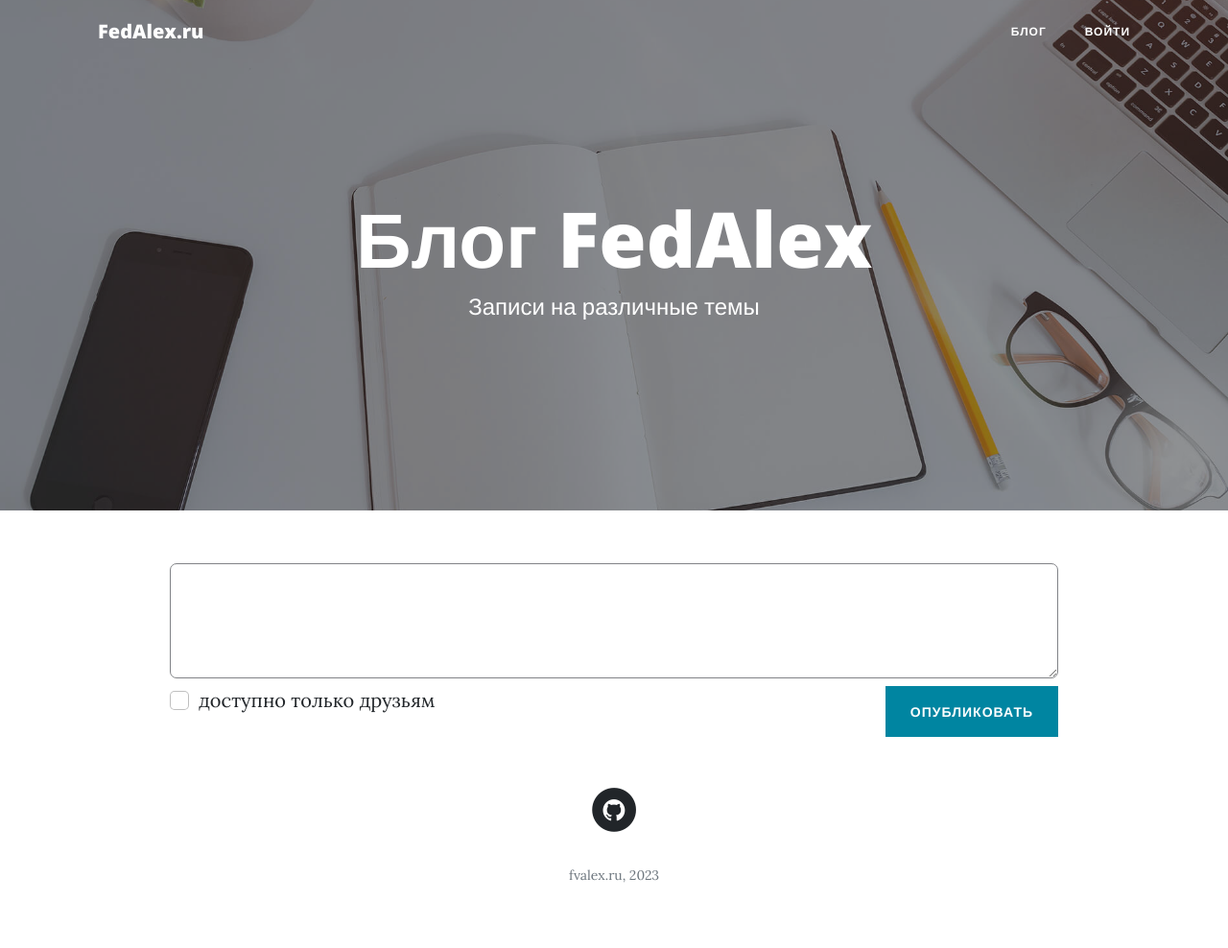
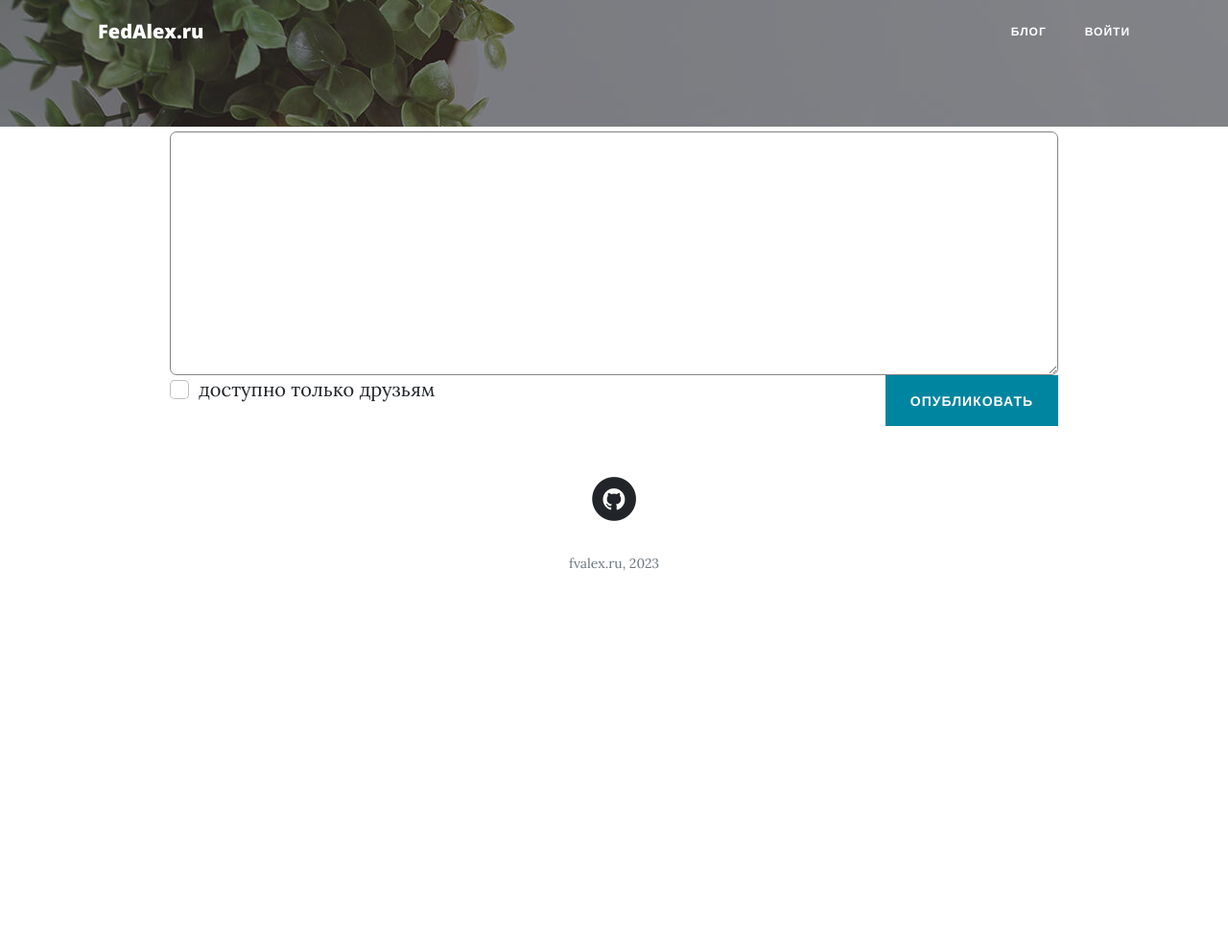
Before and after one commit to AlexsFedGit/my-blog, a Django app: page /new/ in a window 1280 px wide. Shown: the whole page at 96% size. After the commit the page ends 595 px from the top, so only its background shows below. Run offline with Django 4.2, Linux system fonts and the light colour scheme; some libraries are stand-ins or nearby versions.

Commit message:
Change design of views Feature: update(edit) and delete notes in blog

```diff
--- a/blog/forms.py
+++ b/blog/forms.py
@@ -5,6 +5,10 @@ from blog.models import BlogNote
 
 class NoteForm(ModelForm):
     """Basic form for create,update note from blog"""
+    def __init__(self, *args, **kwargs):
+        super().__init__(*args, **kwargs)
+        self.fields['body'].widget.attrs.update({'class': 'form-control'})
+        self.fields['is_published'].widget.attrs.update({'class': 'form-check-input'})
     class Meta:
         model = BlogNote
         fields = ('body', 'is_published')
--- a/blog/templates/blog/note_add.html
+++ /dev/null
@@ -1,15 +0,0 @@
-{% extends 'layout/basic.html' %}
-
-{% block content_default %}
-<form method="post">
-    {% csrf_token %}
-    <textarea id="id_body" name="body" style="min-width: 100%;min-height: 120px;max-height: 450px;border: 1px solid rgb(129,131,135);border-radius: 7px;margin-top: 5px;" oninput="auto_grow(this)"></textarea>
-    <div>
-        <div class="form-check d-inline-block">
-            <input id="id_is_published" class="form-check-input" type="checkbox" name="is_published" />
-            <label class="form-check-label" for="formCheck-1">доступно только друзьям</label>
-        </div>
-        <button class="btn btn-primary float-end" type="submit">Опубликовать</button>
-    </div>
-</form>
-{% endblock %}
--- /dev/null
+++ b/blog/templates/blog/note_create.html
@@ -0,0 +1,15 @@
+{% extends 'layout/basic_content.html' %}
+
+{% block content_default %}
+<form method="post">
+    {% csrf_token %}
+    {{ form.body }}
+    <div>
+        <div class="form-check d-inline-block">
+            {{ form.is_published }}
+            <label class="form-check-label" for="{{ form.is_published.id_for_label }}">доступно только друзьям</label>
+        </div>
+        <button class="btn btn-primary d-inline-block float-end" type="button">Опубликовать</button>
+    </div>
+</form>
+{% endblock %}
--- a/blog/urls.py
+++ b/blog/urls.py
@@ -6,6 +6,8 @@ app_name = 'blog'
 
 urlpatterns = [
     path('', views.IndexView.as_view(), name='index'),
+    path('new/', views.NoteAdd.as_view(), name='create'),
     path('<int:note_id>/', views.NoteDetailView.as_view(), name='detail'),
-    path('new/', views.NoteAdd.as_view(), name='create'),
+    path('edit/<int:note_id>/', views.NoteUpdateView.as_view(), name='update'),
+    path('delete/<int:note_id>/', views.NoteDelete.as_view(), name='delete'),
 ]
--- a/blog/views.py
+++ b/blog/views.py
@@ -1,6 +1,7 @@
 from string import punctuation, whitespace
 
-from django.shortcuts import render, get_object_or_404
+from django.shortcuts import render, get_object_or_404, redirect
+from django.urls import reverse_lazy
 from django.views import View
 
 from blog.forms import NoteForm
@@ -32,7 +33,7 @@ class IndexView(View):
 
 class NoteDetailView(View):
     """Get detail view of blog's note"""
-    def get(self, request):
+    def get(self, request, note_id):
         note = get_object_or_404(BlogNote, pk=note_id)
         note_next = BlogNote.objects.filter(pk__gt=note_id).last()
         note_prev = BlogNote.objects.filter(pk__lt=note_id).first()
@@ -51,10 +52,56 @@ class NoteAdd(View):
         context = {
             'form': form
         }
-        return render(request, 'blog/note_add.html', context)
+        return render(request, 'blog/note_create.html', context)
 
     def post(self, request, *args, **kwargs):
         form = NoteForm(request.POST)
         if form.is_valid():
             form.save()
-        return render(request, 'blog/note_add.html')
+        return render(request, 'blog/note_create.html')
+
+
+class NoteUpdateView(View):
+    """Update exiting note"""
+    def get(self, request, note_id):
+        note = get_object_or_404(BlogNote, pk=note_id)
+        form = NoteForm(instance=note)
+        note_next = BlogNote.objects.filter(pk__gt=note_id).last()
+        note_prev = BlogNote.objects.filter(pk__lt=note_id).first()
+        context = {
+            'note': note,
+            'form': form,
+            'note_next': note_next,
+            'note_prev': note_prev,
+        }
+        return render(request, 'blog/note_update.html', context)
+
+    def post(self, request, note_id, *args, **kwargs):
+        note = get_object_or_404(BlogNote, pk=note_id)
+        form = NoteForm(request.POST, instance=note)
+        if form.is_valid():
+            form.save()
+            return redirect(reverse_lazy('blog:detail', kwargs={'note_id': note_id}))
+        context = {
+            'form': form,
+            'note_id': note_id,
+        }
+        return render(request, 'blog/note_update.html', context)
+
+
+class NoteDelete(View):
+    """Remove single note from blog"""
+    def get(self, request, note_id):
+        note = get_object_or_404(BlogNote, pk=note_id)
+        context = {
+            'note': note,
+        }
+        return render(request, 'blog/note_delete.html', context)
+
+    def post(self, request, note_id, *args, **kwargs):
+        note = get_object_or_404(BlogNote, pk=note_id)
+        note.delete()
+        note_prev = BlogNote.objects.filter(pk__lt=note_id).first()
+        if note_prev:
+            return redirect(reverse_lazy('blog:update', kwargs={'note_id': note_prev.id}))
+        return redirect(reverse_lazy('blog:index'))
--- /dev/null
+++ b/static/assets/css/styles.min.css
@@ -0,0 +1 @@
+#id_body{min-width:100%;min-height:120px;max-height:450px;border:1px solid #818387;border-radius:7px;margin-top:5px}
--- a/static/assets/js/script.min.js
+++ b/static/assets/js/script.min.js
@@ -1 +1 @@
-function auto_grow(t){t.style.height="5px",t.style.height=t.scrollHeight+"px"}
+const selects=document.querySelectorAll("textarea");selects.forEach((function(e){e.addEventListener("oninput",(function(){element.style.height="5px",element.style.height=element.scrollHeight+"px"}))}));
--- a/templates/layout/basic.html
+++ b/templates/layout/basic.html
@@ -7,17 +7,18 @@
     <meta charset="utf-8">
     <meta name="viewport" content="width=device-width, initial-scale=1.0, shrink-to-fit=no">
     <title>{% block title %}Главная{% endblock %} - fvalex.ru</title>
-    <link rel="stylesheet" href="{% static 'assets/bootstrap/css/bootstrap.min.css' %}">
-    <link rel="stylesheet" href="https://fonts.googleapis.com/css?family=Open+Sans:300italic,400italic,600italic,700italic,800italic,400,300,600,700,800&amp;display=swap">
-    <link rel="stylesheet" href="https://fonts.googleapis.com/css?family=Lora:400,700,400italic,700italic&amp;display=swap">
-    <link rel="stylesheet" href="{% static 'assets/fonts/font-awesome.min.css' %}">
-    <link rel="apple-touch-icon" sizes="180x180" href="{% static 'apple-touch-icon.png' %}">
-    <link rel="icon" type="image/png" sizes="32x32" href="{% static 'favicon-32x32.png' %}">
-    <link rel="icon" type="image/png" sizes="16x16" href="{% static 'favicon-16x16.png' %}">
-    <link rel="manifest" href="{% static 'site.webmanifest' %}">
-    <link rel="mask-icon" href="{% static 'safari-pinned-tab.svg' %}" color="#5bbad5">
-    <meta name="msapplication-TileColor" content="#da532c">
-    <meta name="theme-color" content="#ffffff">
+    <link rel="stylesheet" href="{% static 'assets/bootstrap/css/bootstrap.min.css' %}" />
+    <link rel="stylesheet" href="https://fonts.googleapis.com/css?family=Open+Sans:300italic,400italic,600italic,700italic,800italic,400,300,600,700,800&amp;display=swap" />
+    <link rel="stylesheet" href="https://fonts.googleapis.com/css?family=Lora:400,700,400italic,700italic&amp;display=swap" />
+    <link rel="stylesheet" href="{% static 'assets/fonts/font-awesome.min.css' %}" />
+    <link rel="stylesheet" href="{% static 'assets/css/styles.min.css' %}" />
+    <link rel="apple-touch-icon" sizes="180x180" href="{% static 'apple-touch-icon.png' %}" />
+    <link rel="icon" type="image/png" sizes="32x32" href="{% static 'favicon-32x32.png' %}" />
+    <link rel="icon" type="image/png" sizes="16x16" href="{% static 'favicon-16x16.png' %}" />
+    <link rel="manifest" href="{% static 'site.webmanifest' %}" />
+    <link rel="mask-icon" href="{% static 'safari-pinned-tab.svg' %}" color="#5bbad5" />
+    <meta name="msapplication-TileColor" content="#da532c" />
+    <meta name="theme-color" content="#ffffff" />
 </head>
 <body>
     <nav class="navbar navbar-light navbar-expand-lg fixed-top" id="mainNav">
--- /dev/null
+++ b/templates/layout/basic_content.html
@@ -0,0 +1,15 @@
+{% extends 'layout/basic.html' %}
+{% load static %}
+
+{% block header %}
+<header class="masthead" style="background: url('{% static 'assets/img/home-bg.jpg' %}');margin-bottom: 0px;">
+    <div class="overlay"></div>
+    <div class="container">
+        <div class="row">
+            <div class="col-md-10 mx-auto position-relative">
+                <div class="post-heading" style="padding-top: 0px;padding-bottom: 0px;margin-top: 55px;margin-bottom: 55px; height: 22px;"></div>
+            </div>
+        </div>
+    </div>
+</header>
+{% endblock %}
```
Also changed, not shown: blog/templates/blog/note_delete.html (added, +18 -0 lines), blog/templates/blog/note_detail.html (+2 -20 lines), blog/templates/blog/note_update.html (added, +34 -0 lines).
